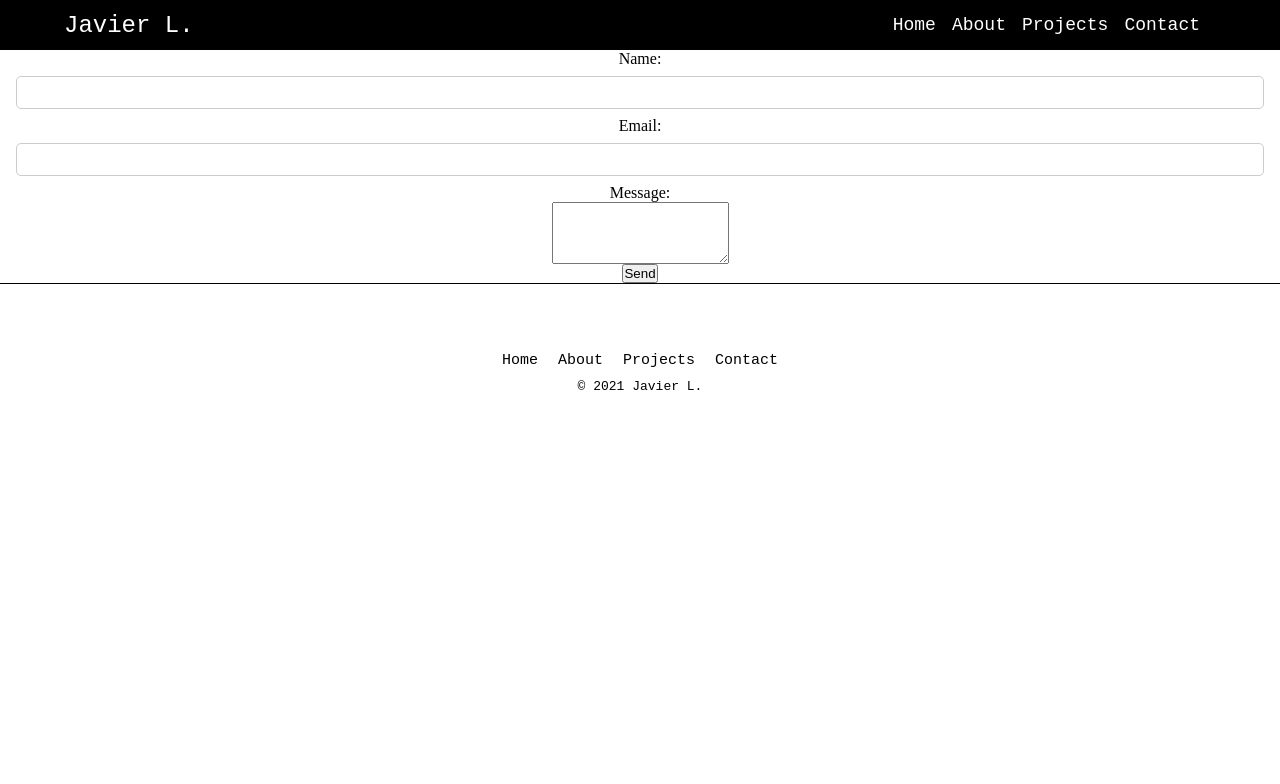
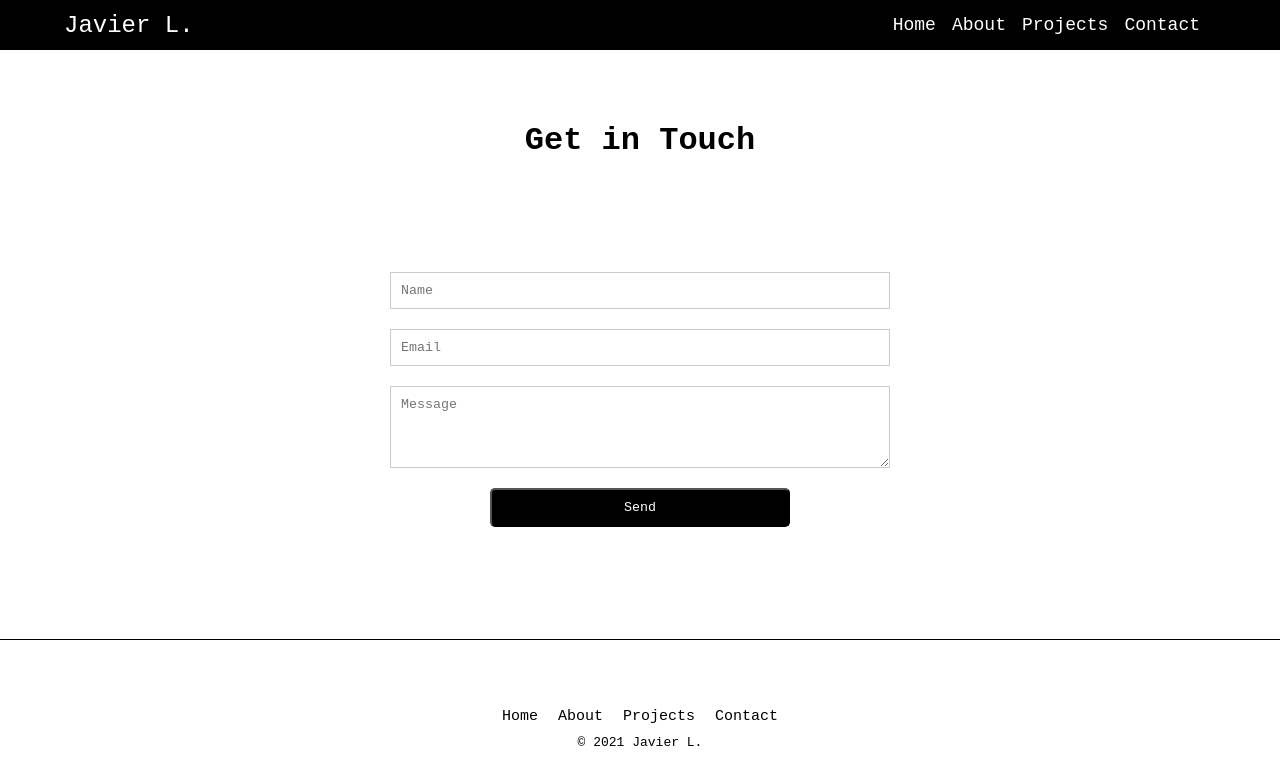
Before and after one commit to javlav98/JavsPortfolio, a React (Create React App) app: page /contact in a window 1280 px wide. Shown: the top 784 px of the page. Built offline with nearby package versions, Linux system fonts and the light colour scheme; some icons are missing; the HTML template or start-up script is replaced by a standard one.

Commit message:
add contact page style

```diff
--- a/src/Components/AboutCore.js
+++ b/src/Components/AboutCore.js
@@ -1,7 +1,7 @@
 import React from 'react'
 import './AboutCore.css'
 import { FontAwesomeIcon } from '@fortawesome/react-fontawesome'
-import { faHtml5, faCss3Alt, faJsSquare, faNodeJs, faReact, faGitAlt } from '@fortawesome/free-brands-svg-icons'
+import { faHtml5, faCss3Alt, faJsSquare, faNodeJs, faReact, faGitAlt, faBootstrap, faNpm} from '@fortawesome/free-brands-svg-icons'
 
 function AboutHeader() {
   return (
@@ -46,8 +46,10 @@ function SkillsBody() {
         <li className='listItem'><FontAwesomeIcon icon={faCss3Alt} size='2x' className='icon'/>CSS</li>
         <li className='listItem'><FontAwesomeIcon icon={faJsSquare} size='2x' className='icon'/>Javascript</li>
         <li className='listItem'><FontAwesomeIcon icon={faReact} size='2x' className='icon'/>React</li>
+        <li className='listItem'><FontAwesomeIcon icon={faBootstrap} size='2x' className='icon'/>Bootstrap</li>
         <li className='listItem'><FontAwesomeIcon icon={faNodeJs} size='2x' className='icon'/>NodeJs</li>
         <li className='listItem'><FontAwesomeIcon icon={faGitAlt} size='2x' className='icon'/>Git</li>
+        <li className='listItem'><FontAwesomeIcon icon={faNpm} size='2x' className='icon'/>npm</li>
       </ul>
     </div>
   )
--- a/src/Components/ContactCore.css
+++ b/src/Components/ContactCore.css
@@ -1,17 +1,57 @@
 form {
-    width: 100%;
     display: flex;
     flex-direction: column;
     align-items: center;
     justify-content: center;
-    margin: 0 auto;
-    padding: 0 1rem;
+    height: 60vh;
+
 }
 
 form input {
-    width: 100%;
-    margin: 0.5rem 0;
-    padding: 0.5rem;
+    width: 500px;
+    margin: 10px;
+    padding: 10px;
     border: 1px solid #ccc;
+    font-family: 'Courier New', Courier, monospace;
+}
+
+textarea {
+    width: 500px;
+    margin: 10px;
+    padding: 10px;
+    border: 1px solid #ccc;
+}
+
+button {
+    width: 300px;
+    margin: 10px;
+    padding: 10px;
+    background-color: #000000;
+    cursor: pointer;
+    color: white;
+    font-family: 'Courier New', Courier, monospace;
     border-radius: 5px;
 }
+.contactHeader {
+    display: flex;
+    flex-direction: column;
+    align-items: center;
+    justify-content: center;
+    margin-top: 4.5rem;
+    font-family: 'Courier New', Courier, monospace;
+}
+
+@media screen and (max-width: 500px) {
+    form input {
+        width: 300px;
+    }
+    textarea {
+        width: 300px;
+    }
+    button {
+        width: 200px;
+    }
+    .contactHeader {
+        margin-top: 4rem;
+    }
+}
--- a/src/Components/ContactCore.js
+++ b/src/Components/ContactCore.js
@@ -13,18 +13,21 @@ const ContactForm = () => {
   };
 
   return (
+    <div className="contact-form">
+        <h1 className='contactHeader'>Get in Touch</h1>
     <form onSubmit={handleSubmit}>
-      <label htmlFor="name">Name:</label>
-      <input type="text" id="name" value={name} onChange={(e) => setName(e.target.value)} required />
+      <label htmlFor="name"></label>
+      <input type="text" id="name" placeholder='Name' value={name} onChange={(e) => setName(e.target.value)} required />
 
-      <label htmlFor="email">Email:</label>
-      <input type="email" id="email" value={email} onChange={(e) => setEmail(e.target.value)} required />
+      <label htmlFor="email"></label>
+      <input type="email" id="email" placeholder='Email' value={email} onChange={(e) => setEmail(e.target.value)} required />
 
-      <label htmlFor="message">Message:</label>
-      <textarea id="message" value={message} onChange={(e) => setMessage(e.target.value)} rows="4" required></textarea>
+      <label htmlFor="message"></label>
+      <textarea id="message" value={message} placeholder='Message' onChange={(e) => setMessage(e.target.value)} rows="4" required></textarea>
 
       <button type="submit">Send</button>
     </form>
+    </div>
   );
 };
 
--- a/src/Components/Footer.css
+++ b/src/Components/Footer.css
@@ -41,9 +41,9 @@ footer {
 .Copyrights {
     font-family: 'Courier New', Courier, monospace;
     font-size: 15px;
-    margin: 0;
     padding: 0;
     text-align: center;
     margin-top: 10px;
     font-size: small;
+    margin-bottom: 10px;
 }
--- a/src/Components/ProjectsCore.css
+++ b/src/Components/ProjectsCore.css
@@ -10,7 +10,7 @@
     border: 0.5px solid #000;
     padding: 1rem;
     border-radius: 5px;
-    margin-bottom: 1rem;
+    margin-bottom: 0.5rem;
 }
 
 .card-img-top {
@@ -74,4 +74,7 @@
         flex-direction: column;
         align-items: center;
     }
+    .card {
+        margin-bottom: 1rem;
+    }
 }
--- a/src/Components/ProjectsCore.js
+++ b/src/Components/ProjectsCore.js
@@ -12,7 +12,7 @@ export default function ProjectsCore() {
                 <div className="card-body">
                 <h5 className="card-title">Virtual Keyboard</h5>
                 <p className="card-text">Some quick example text to build on the card title and make up the bulk of the card's content.</p>
-                <a href="#" className="btn">Go somewhere</a>
+                <a href="#" className="btn">View</a>
                 </div>
         </div>
         <div className="card" style={{ width: '18rem' }}>
@@ -20,7 +20,7 @@ export default function ProjectsCore() {
                 <div className="card-body">
                 <h5 className="card-title">Drobox Login Clone</h5>
                 <p className="card-text">Some quick example text to build on the card title and make up the bulk of the card's content.</p>
-                <a href="#" className="btn">Go somewhere</a>
+                <a href="#" className="btn">View</a>
                 </div>
         </div>
         <div className="card" style={{ width: '18rem' }}>
@@ -28,7 +28,7 @@ export default function ProjectsCore() {
                 <div className="card-body">
                 <h5 className="card-title">Simplfied Calculator</h5>
                 <p className="card-text">Some quick example text to build on the card title and make up the bulk of the card's content.</p>
-                <a href="#" className="btn">Go somewhere</a>
+                <a href="#" className="btn">View</a>
                 </div>
         </div>
     </div>
```
Also changed, not shown: src/Components/AboutCore.css (+29 -15 lines).
